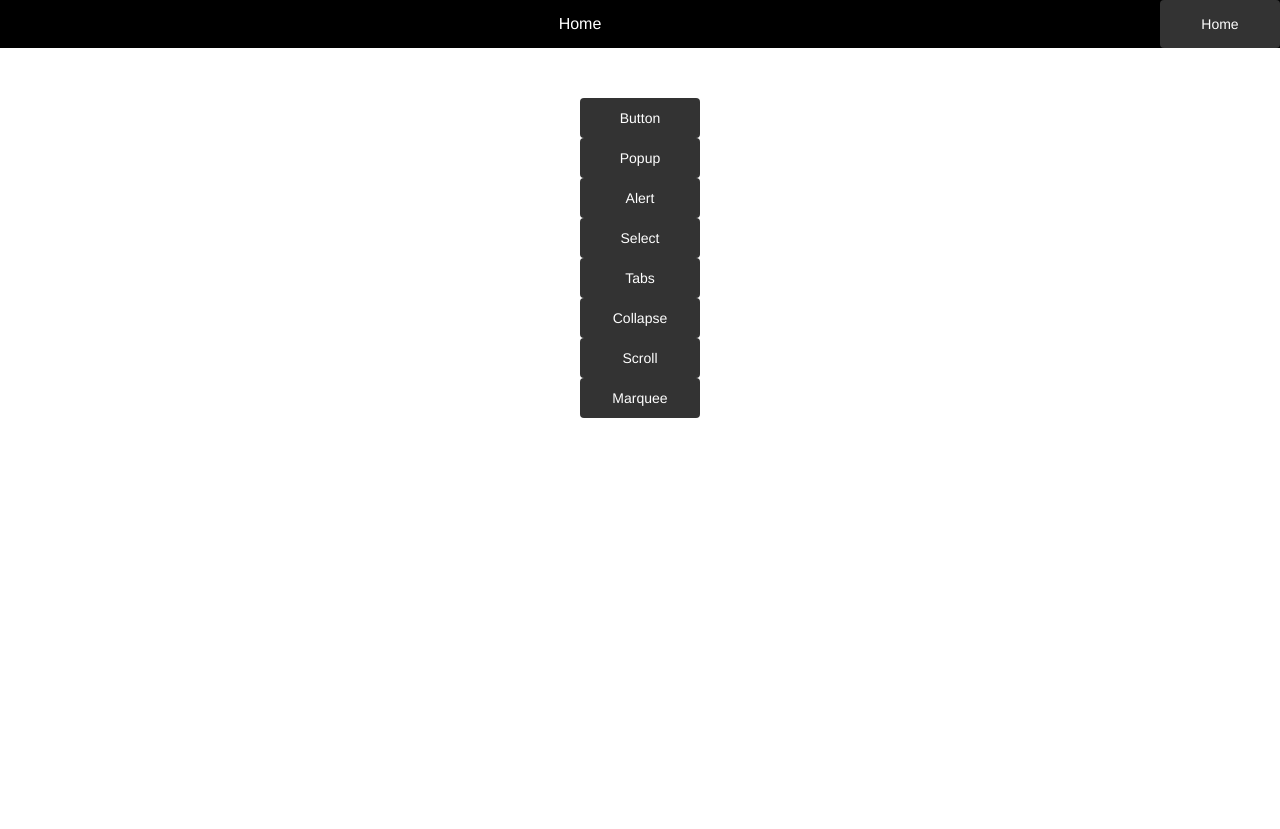
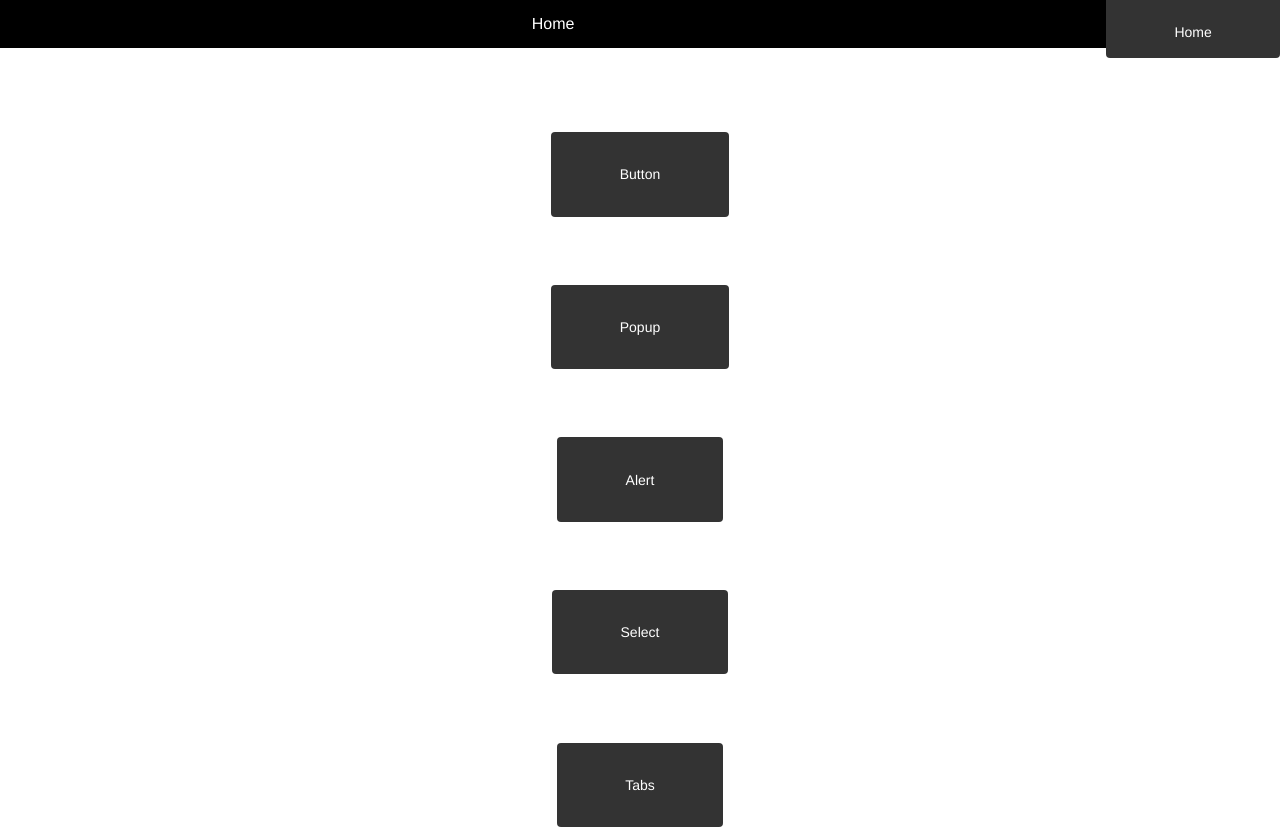
Before and after one commit to musi1024/vue-work-box, a Vue app: page /#/ in a window 1280 px wide. Shown: the top 829 px of the page. Before the commit the page ends 800 px from the top, so only its background shows below. Built offline with nearby package versions, Linux system fonts and the light colour scheme.

Commit message:
modify button style

```diff
--- a/src/components/BaseButton.vue
+++ b/src/components/BaseButton.vue
@@ -38,15 +38,15 @@ export default {
 .base-button {
   cursor: pointer;
   border: none;
-  padding: 0;
-  margin: 0 ;
+  padding: px(20) px(40);
+  margin: px(20);
   // 去掉 button 默认样式
   outline: none;
   -webkit-appearance: none;
   -webkit-tap-highlight-color: rgba(0, 0, 0, 0);
 
-  width: 120px;
-  height: 40px;
+  width: fit-content;
+  height: fit-content;
   background-color: #333333;
   border-radius: 4px;
   color: white;
@@ -73,7 +73,5 @@ export default {
     margin: 0px;
     border: none;
   }
-
-
 }
 </style>
--- a/src/views/Home.vue
+++ b/src/views/Home.vue
@@ -86,6 +86,7 @@ export default {
     background: #000000;
     .base-button {
       height: 100%;
+      margin: 0;
     }
     > span {
       flex-grow: 1;
```
